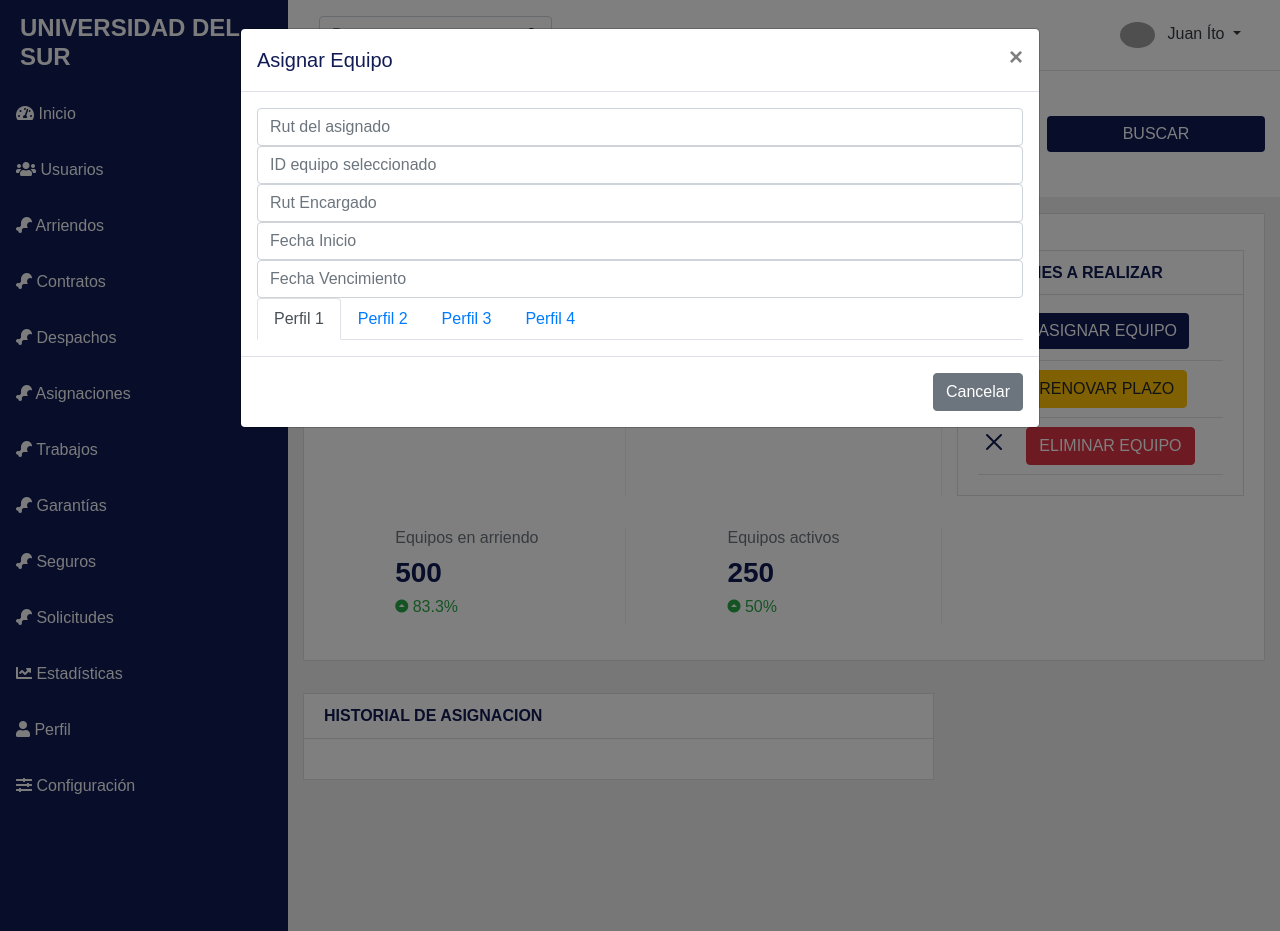
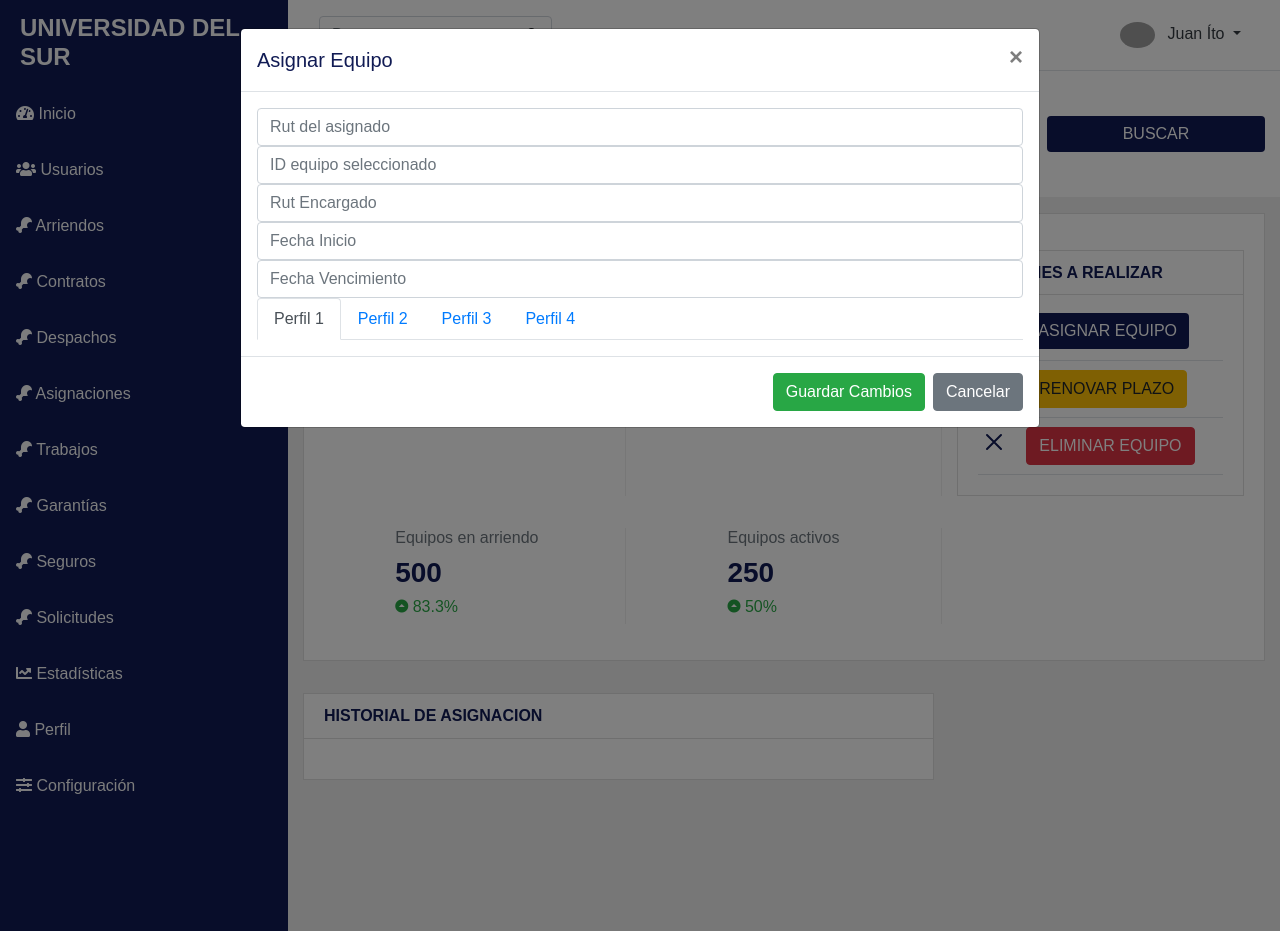
Before and after one commit to Oskhar-ogg/ISW2021A, a PHP site: page /asignaciones/GuardarAsig.php in a window 1280 px wide, after a click on "ASIGNAR EQUIPO". Run offline with PHP 8.4, Linux system fonts and the light colour scheme; data that the repository does not hold is empty; some libraries are stand-ins or nearby versions; some web fonts are replaced; grey boxes are pictures that could not be loaded.

Commit message:
Update asignaciones.php

```diff
--- a/asignaciones/asignaciones.php
+++ b/asignaciones/asignaciones.php
@@ -199,7 +199,7 @@ $Consulta_asignacion = "SELECT * FROM asignacion";
             <input type="text" class="form-control" data-toggle="datepicker" name="Fecha-Inicio" id="Fecha-Inicio" placeholder="Fecha Inicio">
             <input type="text" class="form-control" data-toggle="datepicker" name="Fecha-Fin" id="Fecha-Fin" placeholder="Fecha Vencimiento">
 
-          </form>
+
           <div>
             <ul class="nav nav-tabs" id="myTab" role="tablist">
               <li class="nav-item">
@@ -393,8 +393,10 @@ $Consulta_asignacion = "SELECT * FROM asignacion";
 
         </div>
         <div class="modal-footer">
+        <input type="submit" name="submit" id="submit" value="Guardar Cambios" class="btn btn-success">
           <button type="button" class="btn btn-secondary" data-dismiss="modal">Cancelar</button>
         </div>
+        </form>
       </div>
     </div>
   </div>
@@ -421,16 +423,18 @@ $Consulta_asignacion = "SELECT * FROM asignacion";
             <li class="list-group-item"> Nueva Fecha de Vencimiento
 
                 <input type="text" class="form-control" data-toggle="datepicker" name="Nueva_Fecha" id="Nueva_Fecha" placeholder="Fecha_Nueva">
-                <input type="submit" name="submit" id="submit" value="Guardar Cambios" class="btn btn-success">
-              </form>
+
+
 
             </li>
 
           </ul>
         </div>
         <div class="modal-footer">
+        <input type="submit" name="submit" id="submit" value="Guardar Cambios" class="btn btn-success">
           <button type="button" class="btn btn-secondary" data-dismiss="modal">Cancelar</button>
         </div>
+        </form>
       </div>
     </div>
   </div>
```
